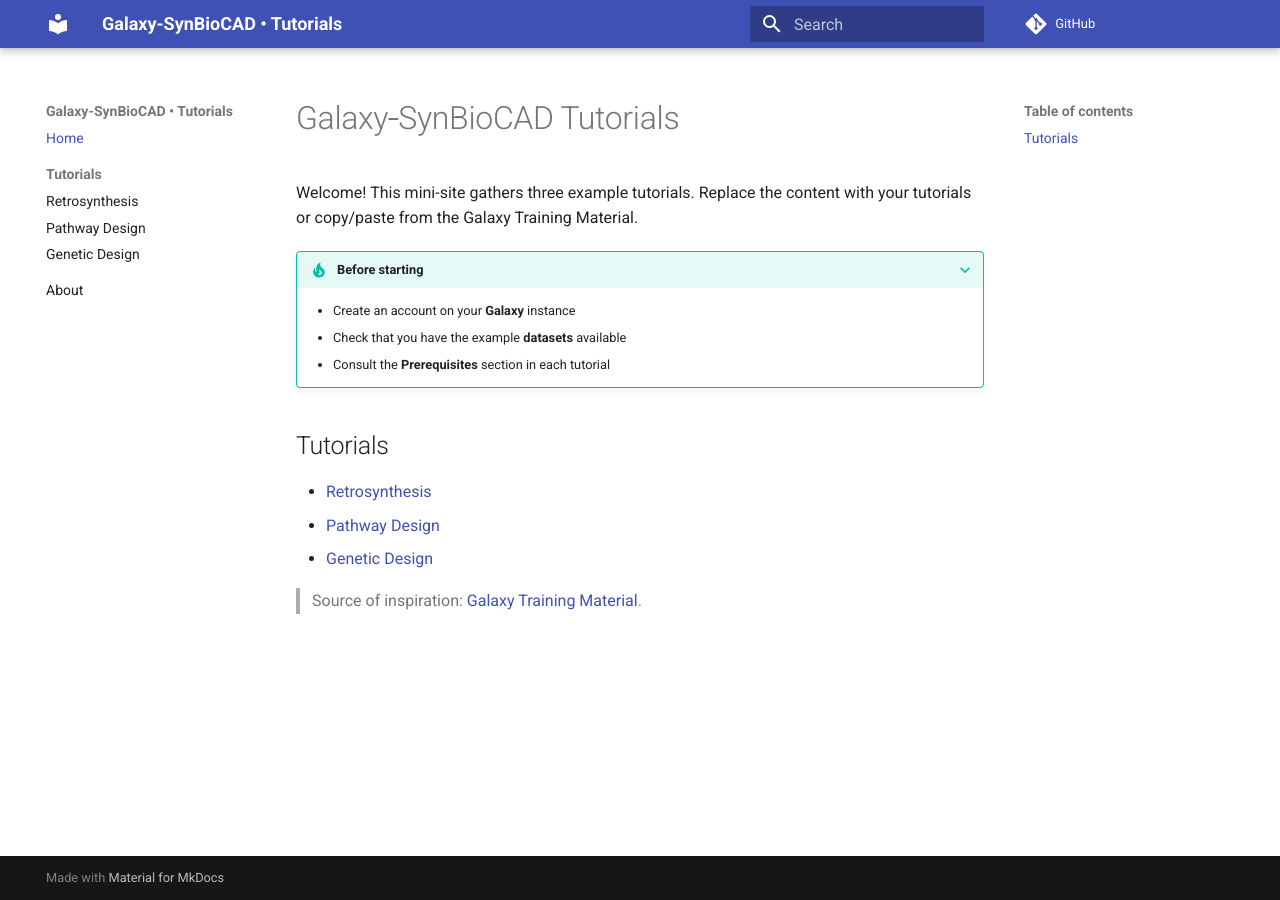
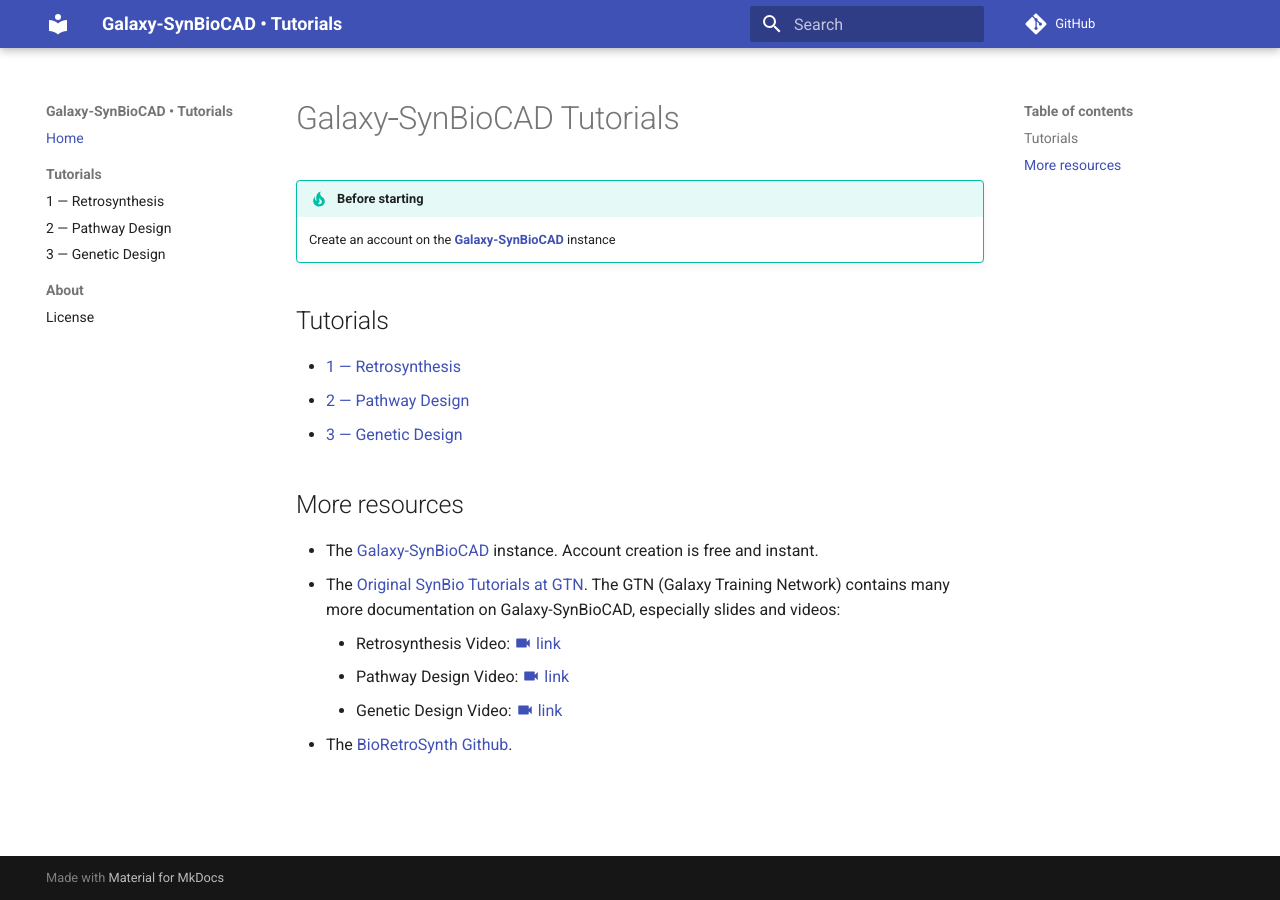
Before and after one commit to breakthewall/galaxy-synbiocad-tutos, an MkDocs documentation site: the page built from docs/index.md, in a window 1280 px wide. Built offline with MkDocs 1.6.1 and Material for MkDocs 9.7.7, drawn with Linux system fonts in a browser that asks for light colours; comment, search, counter and statistics services are not loaded.

Commit message:
feat(home): updates content

```diff
--- a/docs/index.md
+++ b/docs/index.md
@@ -1,17 +1,19 @@
 # Galaxy‑SynBioCAD Tutorials
 
-Welcome! This mini-site gathers three example tutorials. Replace the content with your tutorials
-or copy/paste from the Galaxy Training Material.
-
-???+ tip "Before starting"
-    - Create an account on your **Galaxy** instance
-    - Check that you have the example **datasets** available
-    - Consult the **Prerequisites** section in each tutorial
+!!! tip "Before starting"
+    Create an account on the [**Galaxy-SynBioCAD**](https://galaxy-synbiocad.org/) instance
 
 ## Tutorials
 
-- [Retrosynthesis](tuto-1-retrosynthesis.md)
-- [Pathway Design](tuto-2-pathway-analysis.md)
-- [Genetic Design](tuto-3-genetic-design.md)
+- [1 — Retrosynthesis](tuto-1-retrosynthesis.md)
+- [2 — Pathway Design](tuto-2-pathway-analysis.md)
+- [3 — Genetic Design](tuto-3-genetic-design.md)
 
-> Source of inspiration: [Galaxy Training Material](https://github.com/galaxyproject/training-material).
+## More resources
+
+- The [Galaxy-SynBioCAD](https://galaxy-synbiocad.org/) instance. Account creation is free and instant.
+- The [Original SynBio Tutorials at GTN](https://training.galaxyproject.org/training-material/topics/synthetic-biology/). The GTN (Galaxy Training Network) contains many more documentation on Galaxy-SynBioCAD, especially slides and videos:
+      - Retrosynthesis Video: [:material-video: link](https://training.galaxyproject.org/training-material/topics/synthetic-biology/tutorials/retrosynthesis_analysis/recordings/)
+      - Pathway Design Video: [:material-video: link](https://training.galaxyproject.org/training-material/topics/synthetic-biology/tutorials/pathway_analysis/recordings/)
+      - Genetic Design Video: [:material-video: link](https://training.galaxyproject.org/training-material/topics/synthetic-biology/tutorials/basic_assembly_analysis/recordings/)
+- The [BioRetroSynth Github](https://github.com/brsynth).
--- a/mkdocs.yml
+++ b/mkdocs.yml
@@ -60,7 +60,8 @@
 nav:
   - Home: index.md
   - Tutorials:
-    - Retrosynthesis: tuto-1-retrosynthesis.md
-    - Pathway Design: tuto-2-pathway-analysis.md
-    - Genetic Design: tuto-3-genetic-design.md
-  - About: about.md
+    - 1 — Retrosynthesis: tuto-1-retrosynthesis.md
+    - 2 — Pathway Design: tuto-2-pathway-analysis.md
+    - 3 — Genetic Design: tuto-3-genetic-design.md
+  - About:
+    - License: license.md
```
Also changed, not shown: docs/about.md (deleted, +0 -13 lines), docs/license.md (added, +18 -0 lines).
